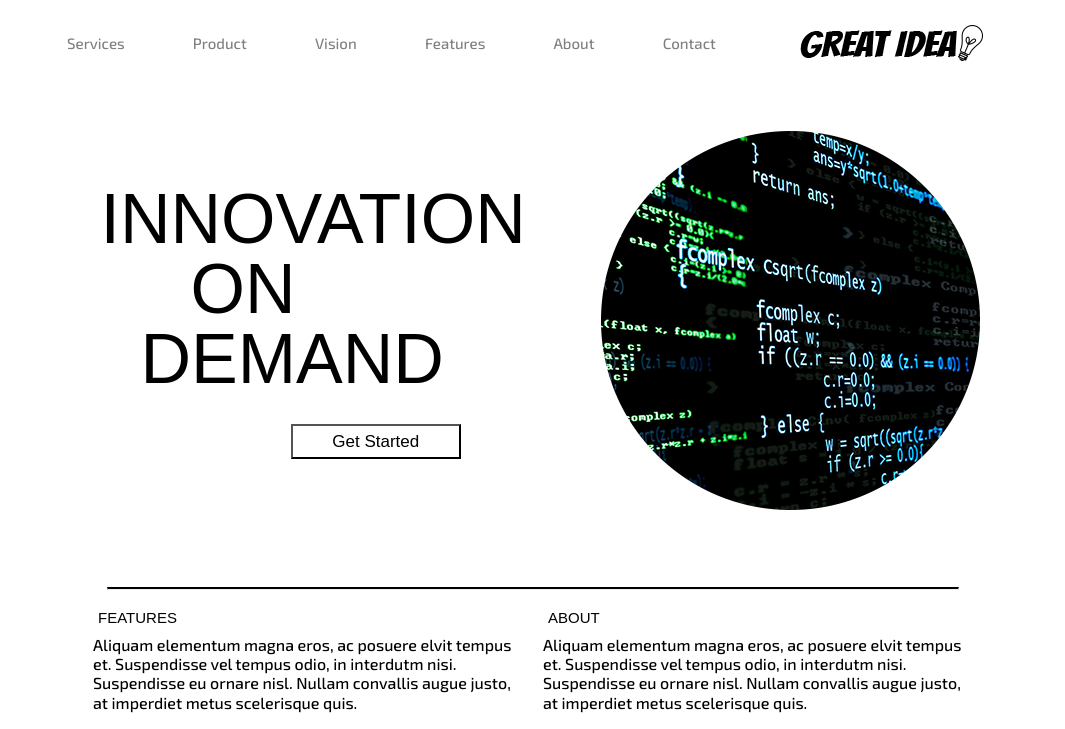
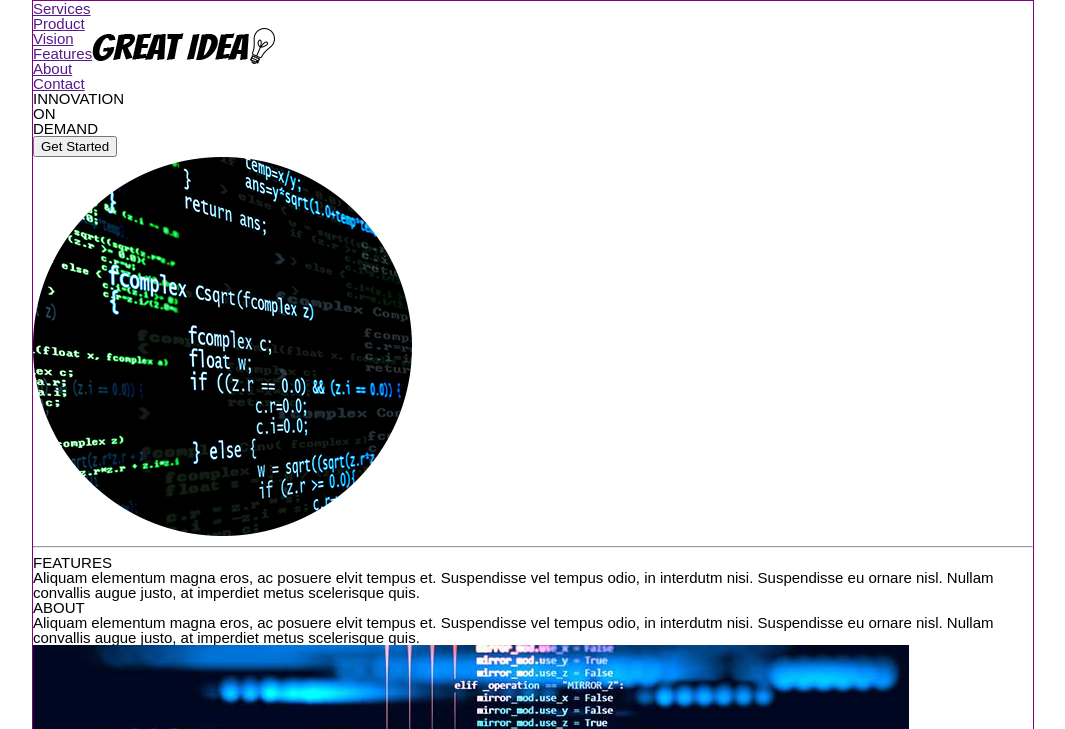
Before and after one commit to duckets615/Responsive-Design-I, a plain HTML site: page index.html in a window 1280 px wide. Shown: the top 729 px of the page, without its empty margins (107-1172 px from the left). Drawn offline with Linux system fonts and the light colour scheme; a web font is replaced by a local one.

Commit message:
css redo

```diff
--- a/css/index.css
+++ b/css/index.css
@@ -29,6 +29,7 @@ footer, header, hgroup, menu, nav, section {
 }
 body {
     line-height: 1;
+    /* overflow-x: hidden; */
 }
 ol, ul {
     list-style: none;
@@ -46,7 +47,7 @@ table {
 	border-spacing: 0;
 }
 /* ----------------RESET-------------- */
-
+/*
 html {
     font-size: 62.5%;
     font-family: badaboom bb, sans-serif;
@@ -79,6 +80,7 @@ nav .navigation li a {
 }
 
 nav img {
+    max-width: 100%;
     margin: 0rem 5rem;
 }
 
@@ -110,6 +112,7 @@ button {
 }
 
 .pic {
+    max-width: 100%;
     margin: 7rem 3rem 0rem 0rem;
 }
 
@@ -144,7 +147,7 @@ hr {
 }
 
 .middle-image {
-    margin: auto;
+    max-width: 0%;
     margin: -2.5rem 0rem 0rem 5rem;
     padding: 2rem;
 }
@@ -196,6 +199,26 @@ hr {
     text-align: center;
     font-family: Exo2;
     margin-top: 1rem;
-}
+} */
+
+/* ----------------------------------------------- */
 /* margin: 0rem 0rem 0rem 0rem; */
 /* padding: 0rem 0rem 0rem 0rem; */
+
+html {
+    font-size: 62.5%;
+    font-family: badaboom bb, sans-serif;
+}
+
+.container {
+    width: 1000px;
+    border: 1pt solid purple;
+    margin: 0 auto;
+    font-size: 1.5rem;
+}
+
+nav {
+    display: flex;
+    align-items: center;
+    margin: 0 auto;
+}
--- a/index.html
+++ b/index.html
@@ -7,6 +7,7 @@
 
   <link href="https://fonts.googleapis.com/css?family=Bangers|Titillium+Web" rel="stylesheet">
   <link rel="stylesheet" href="css/index.css">
+  <link rel="stylesheet" href="css/index-tablet.css">
   <link href="http://fonts.cdnfonts.com/css/badaboom-bb" rel="stylesheet">
   <link href="https://fonts.googleapis.com/css2?family=Exo+2:wght@300;500&display=swap" rel="stylesheet">
   <link href="https://fonts.googleapis.com/css2?family=Merriweather:wght@300&display=swap" rel="stylesheet">
```
Also changed, not shown: css/index-tablet.css (added, +39 -0 lines).
